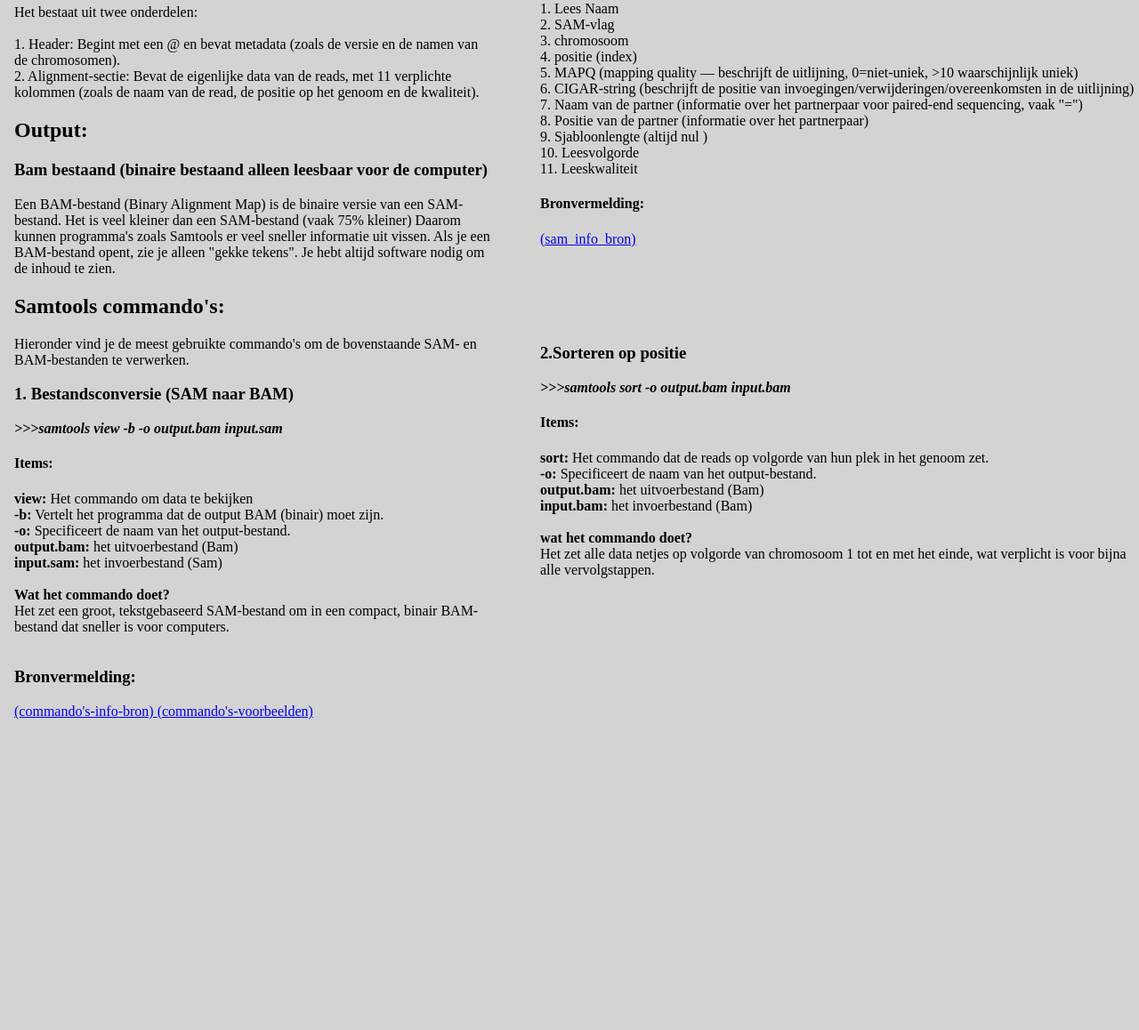
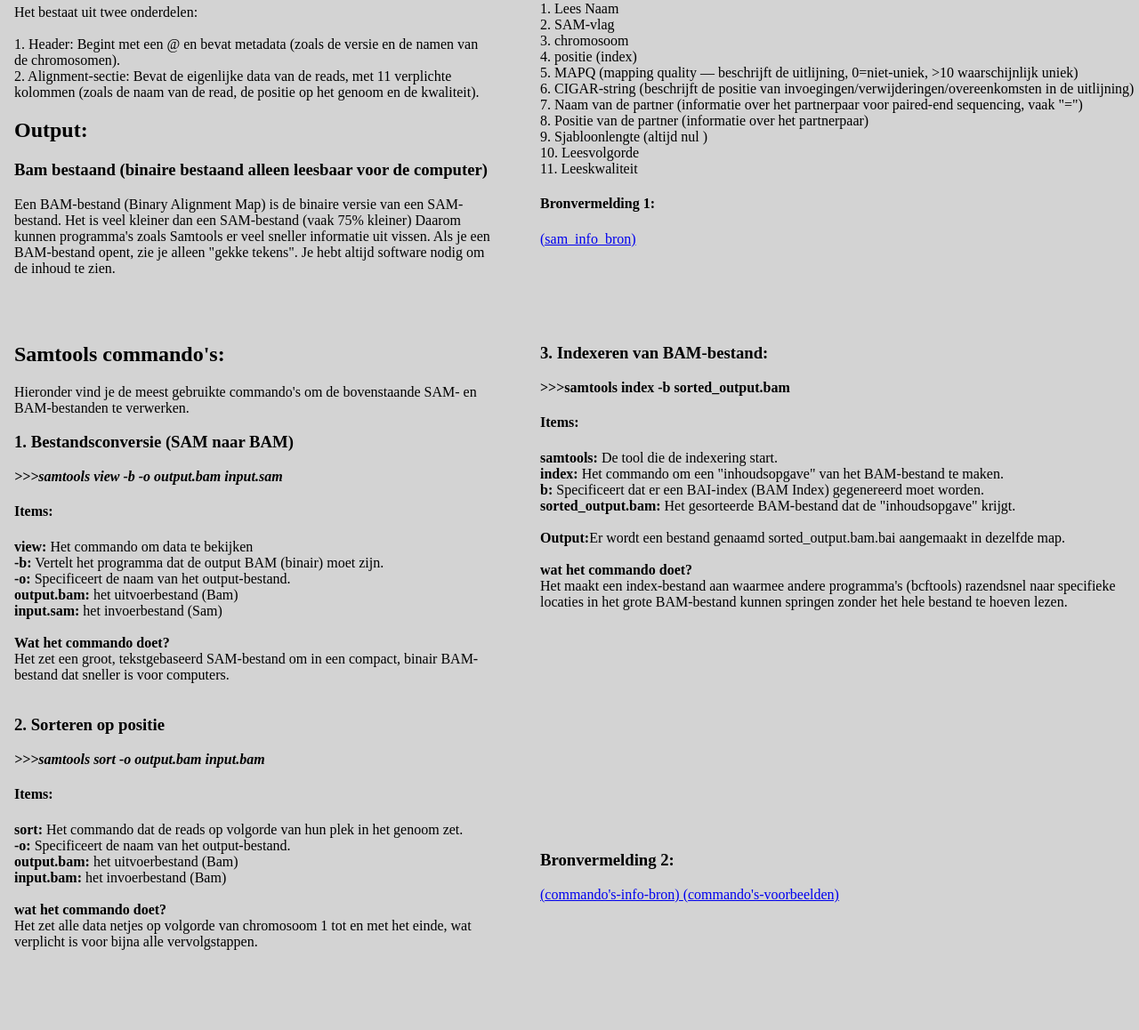
Before and after one commit to mokalashhanze/installatie-handleiding-tool, a Flask app: page /samtools in a window 1280 px wide. Shown: the part 527-1685 px from the top of the page at 89% size. Before the commit the page ends 1336 px from the top, so only its background shows below. Run offline with Flask 3, Linux system fonts and the light colour scheme.

Commit message:
Update samtools.html

```diff
--- a/website/templates/samtools.html
+++ b/website/templates/samtools.html
@@ -59,7 +59,7 @@
         Daarom kunnen programma's zoals Samtools er veel sneller informatie uit vissen.
         Als je een BAM-bestand opent, zie je alleen "gekke tekens".
         Je hebt altijd software nodig om de inhoud te zien.
-
+        <br><br><br><br>
         <h2> Samtools commando's: </h2>
         Hieronder vind je de meest gebruikte commando's om de
         bovenstaande SAM- en BAM-bestanden te verwerken.
@@ -78,17 +78,20 @@
         <br><strong>Wat het commando doet? </strong><br>
         Het zet een groot, tekstgebaseerd SAM-bestand om in een compact,
         binair BAM-bestand dat sneller is voor computers.<br><br>
+                <h3>2. Sorteren op positie </h3>
+        <strong><em>>>>samtools sort -o output.bam input.bam</em></strong>
 
-            <h3> Bronvermelding: </h3>
+        <h4> Items: </h4>
 
-        <a
-        href= https://medium.com/@shilparaopradeep/samtools-guide-learning-how-to-filter-and-manipulate-with-sam-bam-files-2c28b25d29e8>
-        (commando's-info-bron)
-        </a>
-        <a
-        href= https://www.htslib.org/doc/samtools-view.html>
-        (commando's-voorbeelden)
-        </a>
+        <strong>sort:</strong> Het commando dat de reads op volgorde van hun plek in het genoom zet.<br>
+        <strong>-o:</strong> Specificeert de naam van het output-bestand.<br>
+        <strong>output.bam:</strong> het uitvoerbestand (Bam)<br>
+        <strong>input.bam:</strong> het invoerbestand (Bam)<br>
+        <br><strong>wat het commando doet? </strong><br>
+        Het zet alle data netjes op volgorde van
+        chromosoom 1 tot en met het einde, wat verplicht is voor bijna alle vervolgstappen.
+        <br><br> <br><br> <br><br>
+
     </div>
         </div>
             <div class = "flex-column">
@@ -116,24 +119,33 @@
             10. Leesvolgorde<br>
             11. Leeskwaliteit<br>
 
-        <h4> Bronvermelding: </h4>
+        <h4> Bronvermelding 1: </h4>
         <a
          href= "https://medium.com/@shilparaopradeep/samtools-guide-learning-how-to-filter-and-manipulate-with-sam-bam-files-2c28b25d29e8"> (sam_info_bron)
          </a>
         <br><br><br><br><br><br>
+        <h3>3. Indexeren van BAM-bestand:</h3>
+        <strong> >>>samtools index -b sorted_output.bam </strong><br>
+        <h4> Items: </h4>
+        <strong>samtools: </strong> De tool die de indexering start.<br>
+        <strong>index:</strong> Het commando om een "inhoudsopgave" van het BAM-bestand te maken.<br>
+        <strong>b: </strong> Specificeert dat er een BAI-index (BAM Index) gegenereerd moet worden.<br>
+        <strong>sorted_output.bam: </strong> Het gesorteerde BAM-bestand dat de "inhoudsopgave" krijgt.<br><br>
+        <strong>Output:</strong>Er wordt een bestand genaamd sorted_output.bam.bai aangemaakt in dezelfde map.<br>
+        <br><strong>wat het commando doet? </strong><br>
+        Het maakt een index-bestand aan waarmee andere programma's (bcftools) razendsnel naar specifieke
+        locaties in het grote BAM-bestand kunnen springen zonder het hele bestand te hoeven lezen.
+        <br><br><br><br><br><br><br><br><br><br><br><br><br><br><br>
+        <h3> Bronvermelding 2: </h3>
 
-        <h3> 2.Sorteren op positie </h3>
-        <strong><em>>>>samtools sort -o output.bam input.bam</em></strong>
-
-        <h4> Items: </h4>
-
-        <strong>sort:</strong> Het commando dat de reads op volgorde van hun plek in het genoom zet.<br>
-        <strong>-o:</strong> Specificeert de naam van het output-bestand.<br>
-        <strong>output.bam:</strong> het uitvoerbestand (Bam)<br>
-        <strong>input.bam:</strong> het invoerbestand (Bam)<br>
-        <br><strong>wat het commando doet? </strong><br>
-        Het zet alle data netjes op volgorde van
-        chromosoom 1 tot en met het einde, wat verplicht is voor bijna alle vervolgstappen.
+        <a
+        href= https://medium.com/@shilparaopradeep/samtools-guide-learning-how-to-filter-and-manipulate-with-sam-bam-files-2c28b25d29e8>
+        (commando's-info-bron)
+        </a>
+        <a
+        href= https://www.htslib.org/doc/samtools-view.html>
+        (commando's-voorbeelden)
+        </a>
         </div>
     </div>
 {% endblock %}
```
